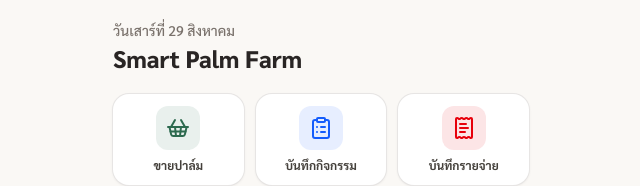
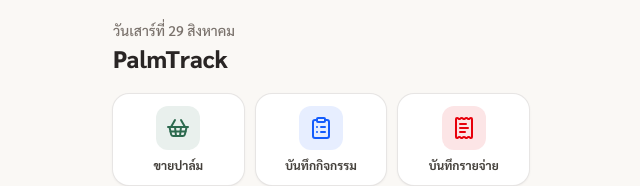
Before and after one commit to KongphopKH/palm-farm-webapp, a Next.js app: page / in a window 1280 px wide. Shown: the top 186 px of the page, without its empty margins (319-959 px from the left). Built offline with nearby package versions, Linux system fonts and the light colour scheme; no server answers; the database is empty.

Commit message:
rename: เปลี่ยนชื่อแอปที่แสดงผลเป็น PalmTrack

```diff
--- a/app/layout.tsx
+++ b/app/layout.tsx
@@ -16,7 +16,7 @@ import { basePath } from "@/lib/site";
 // globals.css's --font-sans in case the package is ever removed.
 
 export const metadata: Metadata = {
-  title: "Smart Palm Farm | บริหารจัดการสวนปาล์ม",
+  title: "PalmTrack | บริหารจัดการสวนปาล์ม",
   description: "แอปบันทึกและบริหารจัดการสวนปาล์มน้ำมันสำหรับเกษตรกร",
   manifest: `${basePath}/manifest.json`,
   icons: {
@@ -29,7 +29,7 @@ export const metadata: Metadata = {
   appleWebApp: {
     capable: true,
     statusBarStyle: "default",
-    title: "Palm Farm",
+    title: "PalmTrack",
   },
 };
 
--- a/app/page.tsx
+++ b/app/page.tsx
@@ -131,7 +131,7 @@ export default function DashboardPage() {
     <div className="flex flex-1 flex-col gap-5 px-4 pb-6 pt-5">
       <header>
         <p className="text-sm font-medium text-stone-500">{todayLabel}</p>
-        <h1 className="mt-0.5 text-2xl font-extrabold text-stone-800">Smart Palm Farm</h1>
+        <h1 className="mt-0.5 text-2xl font-extrabold text-stone-800">PalmTrack</h1>
       </header>
 
       {!isSupabaseConfigured ? (
```
Also changed, not shown: public/manifest.json, 1 other file (tests, documents, lock files or other folders).
